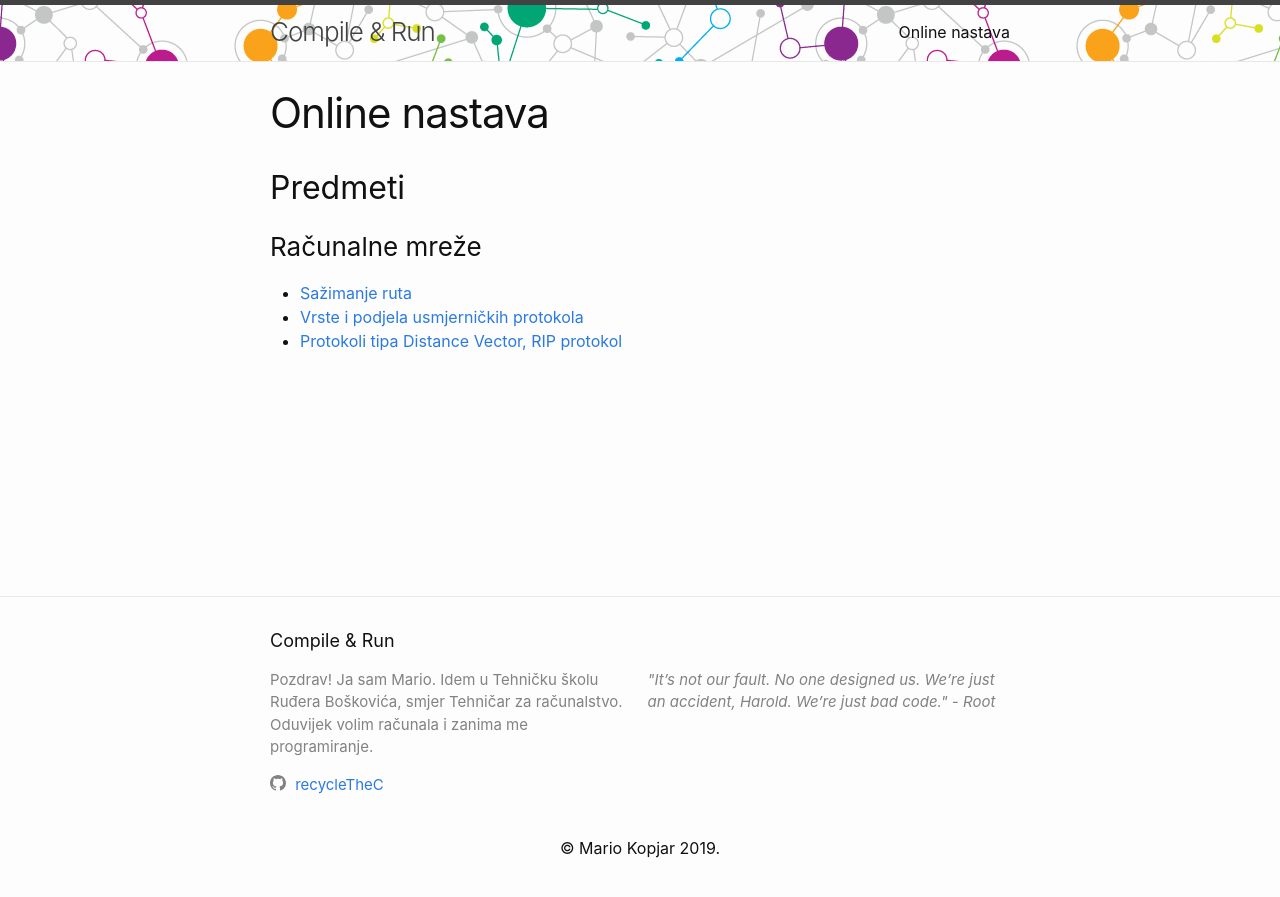
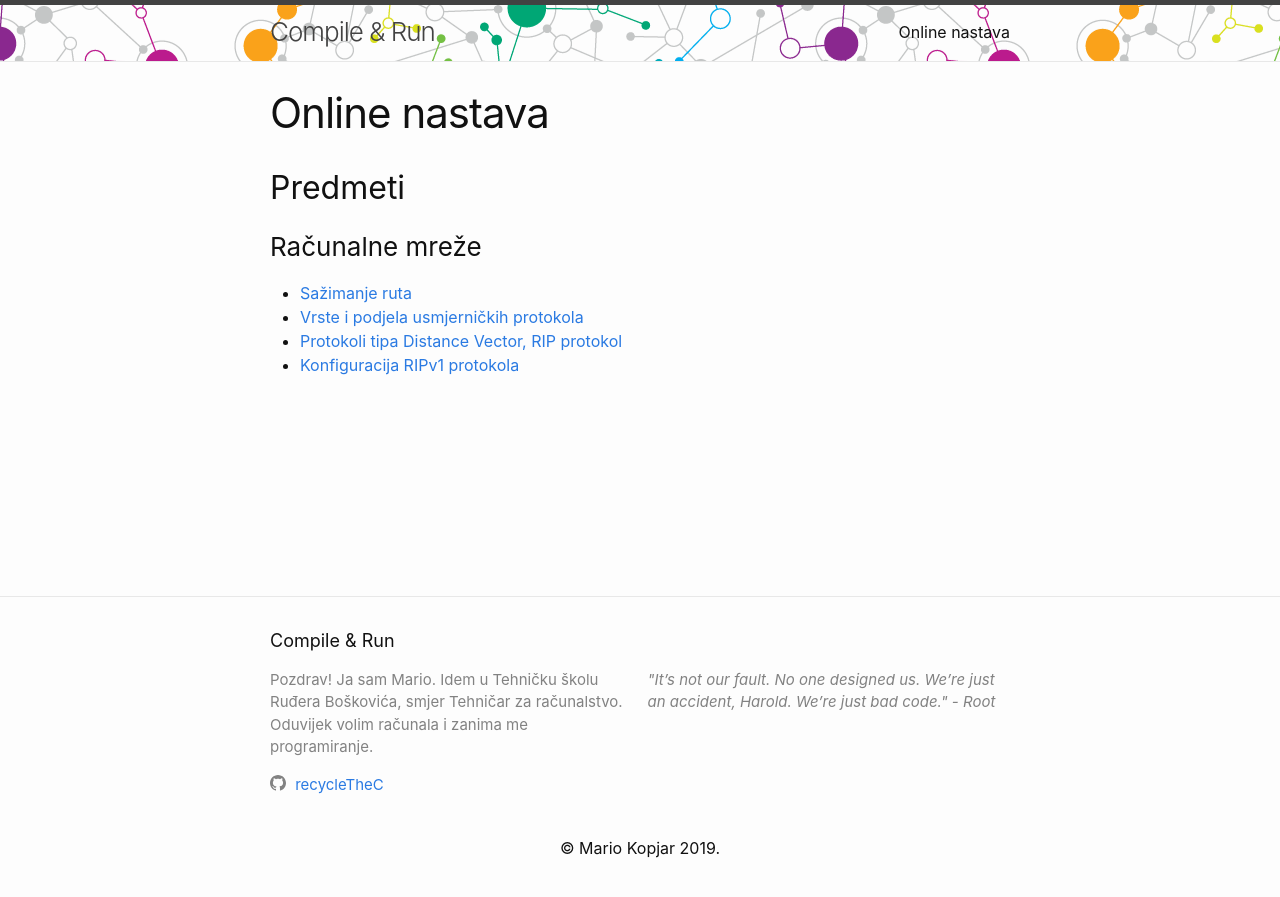
Before and after one commit to recycleTheC/blog, a Jekyll site: the page built from online-nastava.markdown, in a window 1280 px wide. Shown: the top 897 px of the page. Built offline with Jekyll 4.4.1, drawn with Linux system fonts in a browser that asks for light colours.

Commit message:
Update online-nastava.markdown

```diff
--- a/online-nastava.markdown
+++ b/online-nastava.markdown
@@ -12,4 +12,5 @@ permalink: /online-nastava/
     <li><a href="racunalne-mreze/sazimanje-ruta/">Sažimanje ruta</a></li>
     <li><a href="racunalne-mreze/usmjernicki-protokoli/">Vrste i podjela usmjerničkih protokola</a></li>
     <li><a href="racunalne-mreze/protokoli-distance-vector-rip/">Protokoli tipa Distance Vector, RIP protokol</a></li>
+    <li><a href="racunalne-mreze/lv-rip-protokol/">Konfiguracija RIPv1 protokola</a></li>
 </ul>
```
